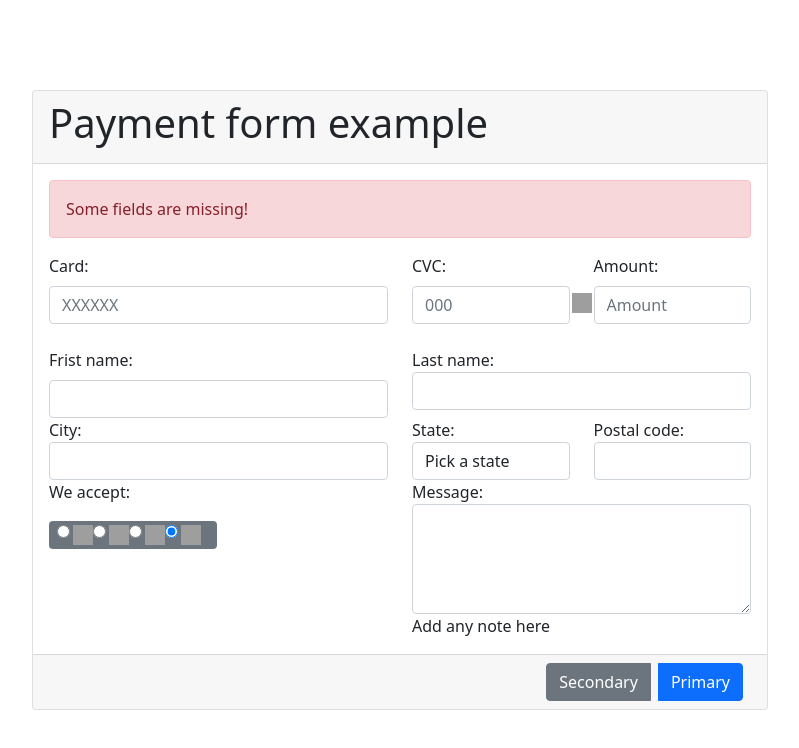
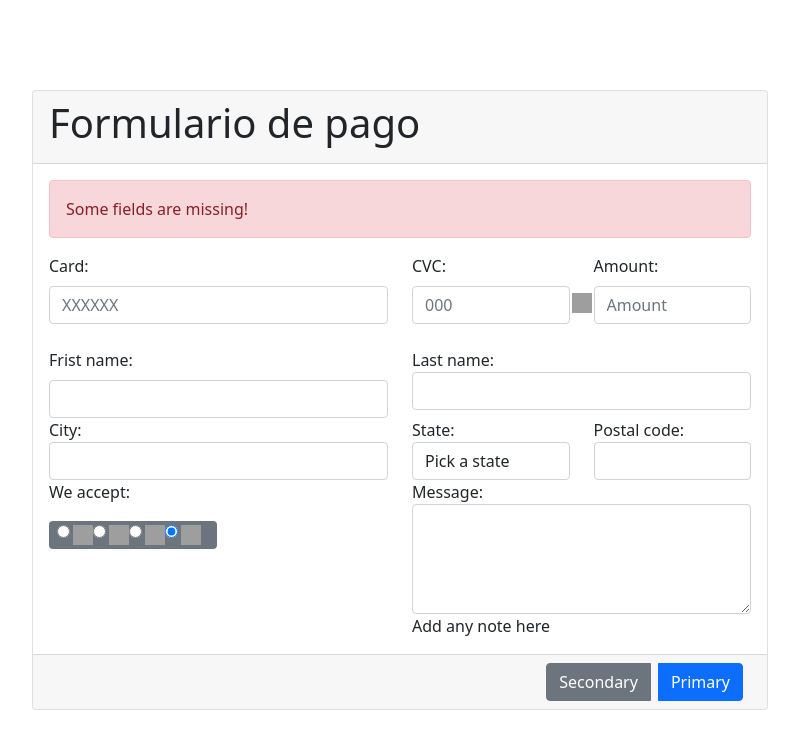
Before and after one commit to DavidRivasM/Git_test, a plain HTML site: page index.html in a window 1280 px wide. Shown: the whole page, without its empty margins (240-1039 px from the left). Drawn offline with nearby package versions, Linux system fonts and the light colour scheme; grey boxes are pictures that could not be loaded.

Commit message:
se modifico el titulo del formulario

```diff
--- a/index.html
+++ b/index.html
@@ -14,7 +14,7 @@
                 <div class="col-8 mx-auto my-auto">
                     <div class="card">
                         <div class="card-header">
-                          <h1>Payment form example</h1>
+                          <h1>Formulario de pago</h1>
                         </div>
 
                         <div class="card-body">
```
